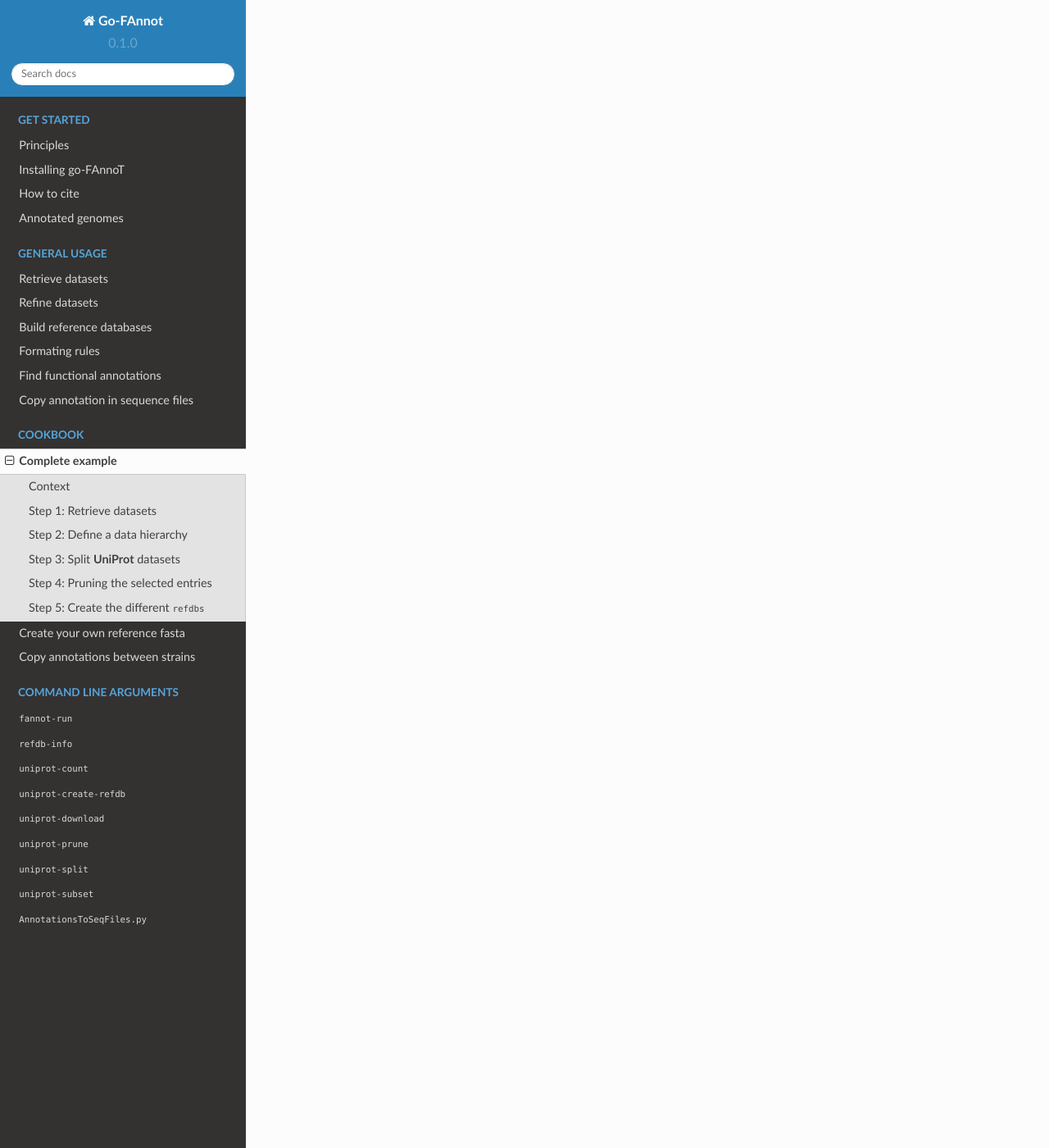
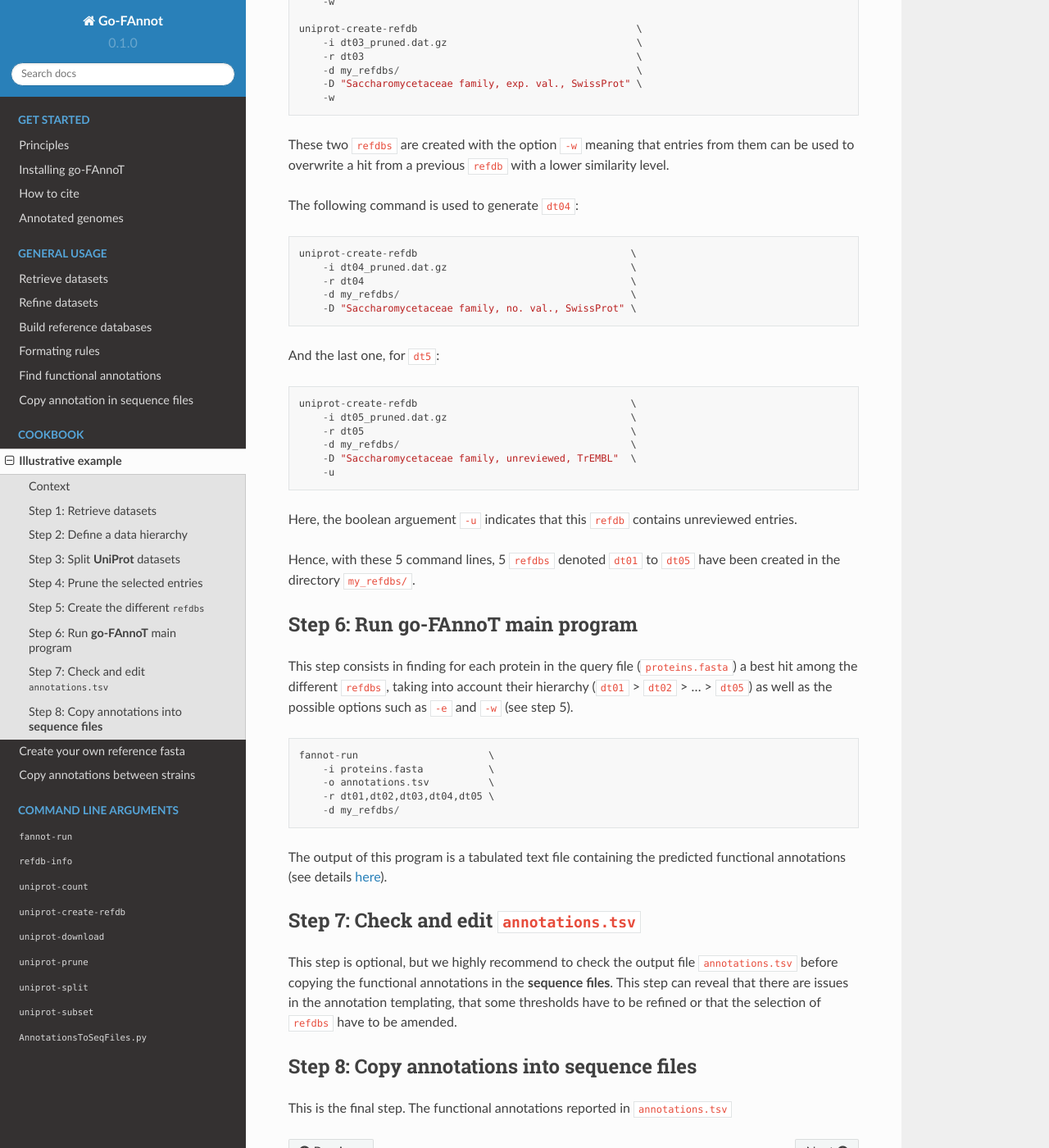
Before and after one commit to hdevillers/go-fannot-documentation, a Sphinx documentation site: the page built from docs/source/cookbook/example.rst, in a window 1280 px wide and 1400 px high, scrolled down 5006 px. Shown: the whole window at 82% size. Built offline with Sphinx 7.4.7 and the Read the Docs theme 2.0.0, drawn with Linux system fonts in a browser that asks for light colours; some of the changed text lies outside the part shown.

Commit message:
Completing cookbook example (WIP2).

```diff
--- a/docs/source/cookbook/example.rst
+++ b/docs/source/cookbook/example.rst
@@ -1,5 +1,5 @@
-Complete example
-================
+Illustrative example
+====================
 
 To illustrate the functioning of **go-FAnnoT**, here is a complete case
 example that consists in annotating a proteome from a yeast species.
@@ -169,8 +169,8 @@ Here is the command line to obtain ``dt05.dat.gz``:
         -o dt05.dat.gz                 \
         -t "Saccharomycetaceae"        \
 
-Step 4: Pruning the selected entries
-------------------------------------
+Step 4: Prune the selected entries
+----------------------------------
 
 All the entries selected in the previous step may contain uncompleted annotations, pseudo-genes, and so on.
 In order to avoid the transfer of spurious/inconsistent annotations, we recommend to use the ``uniprot-prune``
@@ -191,4 +191,96 @@ Step 5: Create the different ``refdbs``
 ---------------------------------------
 
 The ``refdbs`` are built from the different data selection performed in the previous steps
-to be used directly by the main program of **go-FAnnoT**.
+to be used directly by the main program of **go-FAnnoT**. They are stored in a dedicated
+directory, for example ``my_refdbs/``, an consist in a collection of different files,
+including a **Fasta** of the proteins they contain, **BLAST** database files and a configuration
+file in **JSON**. To create them, use the program ``uniprot-create-refdb``:
+
+.. code-block::
+
+    uniprot-create-refdb                 \
+        -i dt01_pruned.dat.gz            \
+        -r dt01                          \
+        -d my_refdbs/                    \
+        -D "Candida glabrata, SwissProt" \
+        -e
+
+This command creates the ``refdb`` with the ID ``dt01`` in the directory ``my_refdbs``. The boolean
+arguement ``-e`` indicate that this ``refdb`` may contains gene that are present in the genome
+to annotate (i.e., at least from same species).
+
+The four other ``refdbs`` have to be created the same way. Here are the instruction for ``dt02`` and ``dt03``:
+
+.. code-block::
+
+    uniprot-create-refdb                                    \
+        -i dt02_pruned.dat.gz                               \
+        -r dt02                                             \
+        -d my_refdbs/                                       \
+        -D "Saccharomyces cerevisiae, exp. val., SwissProt" \
+        -w
+
+    uniprot-create-refdb                                     \
+        -i dt03_pruned.dat.gz                                \
+        -r dt03                                              \
+        -d my_refdbs/                                        \
+        -D "Saccharomycetaceae family, exp. val., SwissProt" \
+        -w
+
+These two ``refdbs`` are created with the option ``-w`` meaning that entries from them can be used
+to overwrite a hit from a previous ``refdb`` with a lower similarity level.
+
+The following command is used to generate ``dt04``:
+
+.. code-block::
+
+    uniprot-create-refdb                                    \
+        -i dt04_pruned.dat.gz                               \
+        -r dt04                                             \
+        -d my_refdbs/                                       \
+        -D "Saccharomycetaceae family, no. val., SwissProt" \
+
+And the last one, for ``dt5``:
+
+.. code-block::
+
+    uniprot-create-refdb                                    \
+        -i dt05_pruned.dat.gz                               \
+        -r dt05                                             \
+        -d my_refdbs/                                       \
+        -D "Saccharomycetaceae family, unreviewed, TrEMBL"  \
+        -u
+
+Here, the boolean arguement ``-u`` indicates that this ``refdb`` contains unreviewed entries.
+
+Hence, with these 5 command lines, 5 ``refdbs`` denoted ``dt01`` to ``dt05`` have been created
+in the directory ``my_refdbs/``.
+
+Step 6: Run **go-FAnnoT** main program
+---------------------------------------
+
+This step consists in finding for each protein in the query file (``proteins.fasta``) a best hit
+among the different ``refdbs``, taking into account their hierarchy (``dt01`` > ``dt02`` > ... > ``dt05``)
+as well as the possible options such as ``-e`` and ``-w`` (see step 5).
+
+.. code-block::
+
+    fannot-run                      \
+        -i proteins.fasta           \
+        -o annotations.tsv          \
+        -r dt01,dt02,dt03,dt04,dt05 \
+        -d my_refdbs/
+
+The output of this program is a tabulated text file containing the predicted functional annotations (see details :ref:`here <The output file>`).
+
+Step 7: Check and edit ``annotations.tsv``
+------------------------------------------
+
+This step is optional, but we highly recommend to check the output file ``annotations.tsv`` before copying
+the functional annotations in the **sequence files**. This step can reveal that there are issues in the annotation templating,
+that some thresholds have to be refined or that the selection of ``refdbs`` have to be amended.
+
+Step 8: Copy annotations into **sequence files**
+------------------------------------------------
+
+This is the final step. The functional annotations reported in ``annotations.tsv``
```
